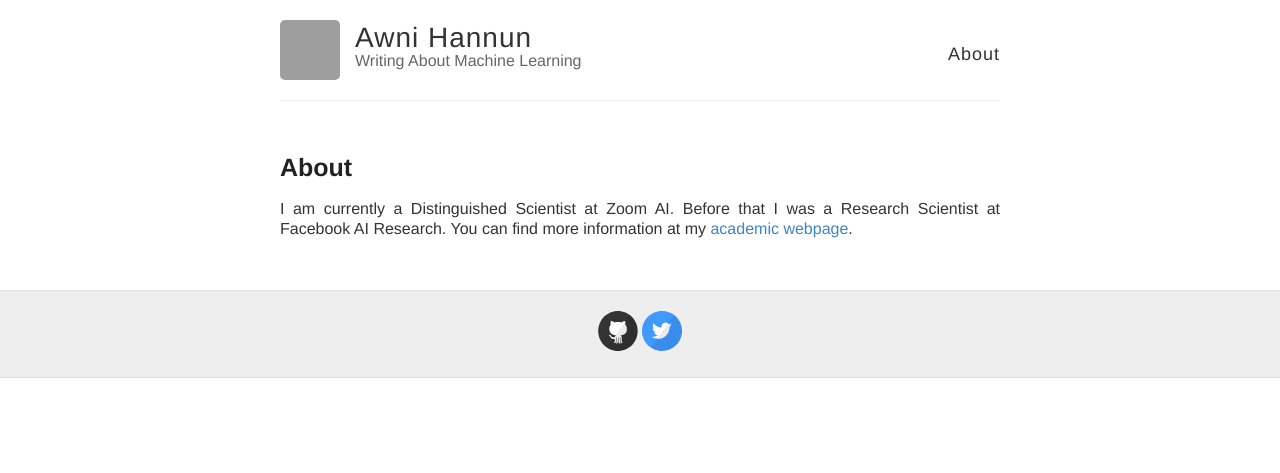
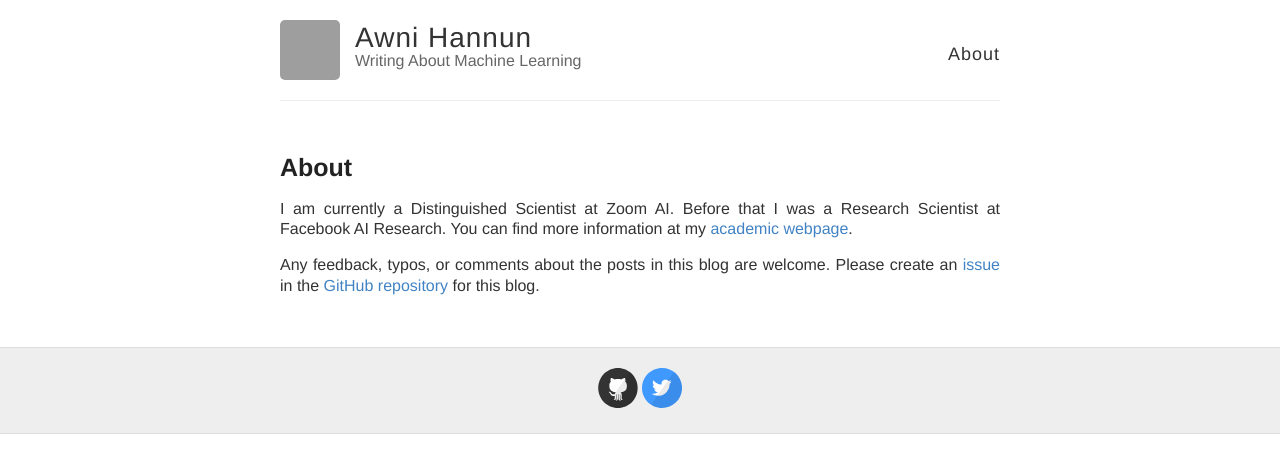
Before and after one commit to awni/awni.github.io, a Jekyll site: the page built from about.md, in a window 1280 px wide. Shown: the top 473 px of the page. Built offline with Jekyll 4.4.1, drawn with Linux system fonts in a browser that asks for light colours; grey boxes are pictures that could not be loaded.

Commit message:
feedback link

```diff
--- a/about.md
+++ b/about.md
@@ -7,3 +7,7 @@ permalink: /about/
 I am currently a Distinguished Scientist at Zoom AI. Before that I was a
 Research Scientist at Facebook AI Research. You can find more information at my
 [academic webpage](https://awnihannun.com/).
+
+Any feedback, typos, or comments about the posts in this blog are welcome.
+Please create an [issue](https://github.com/awni/awni.github.io/issues/new) in
+the [GitHub repository](https://github.com/awni/awni.github.io) for this blog.
```
